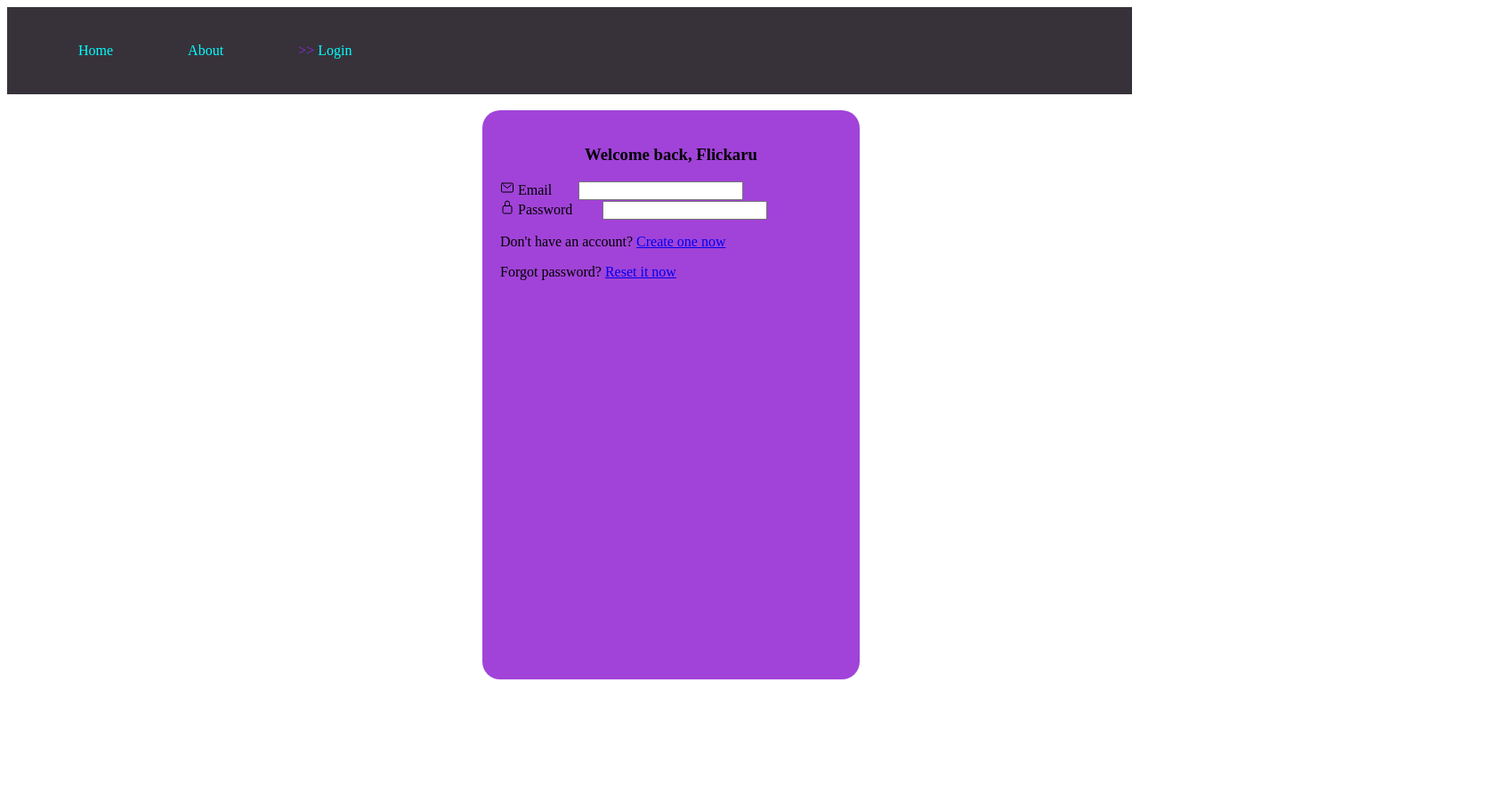
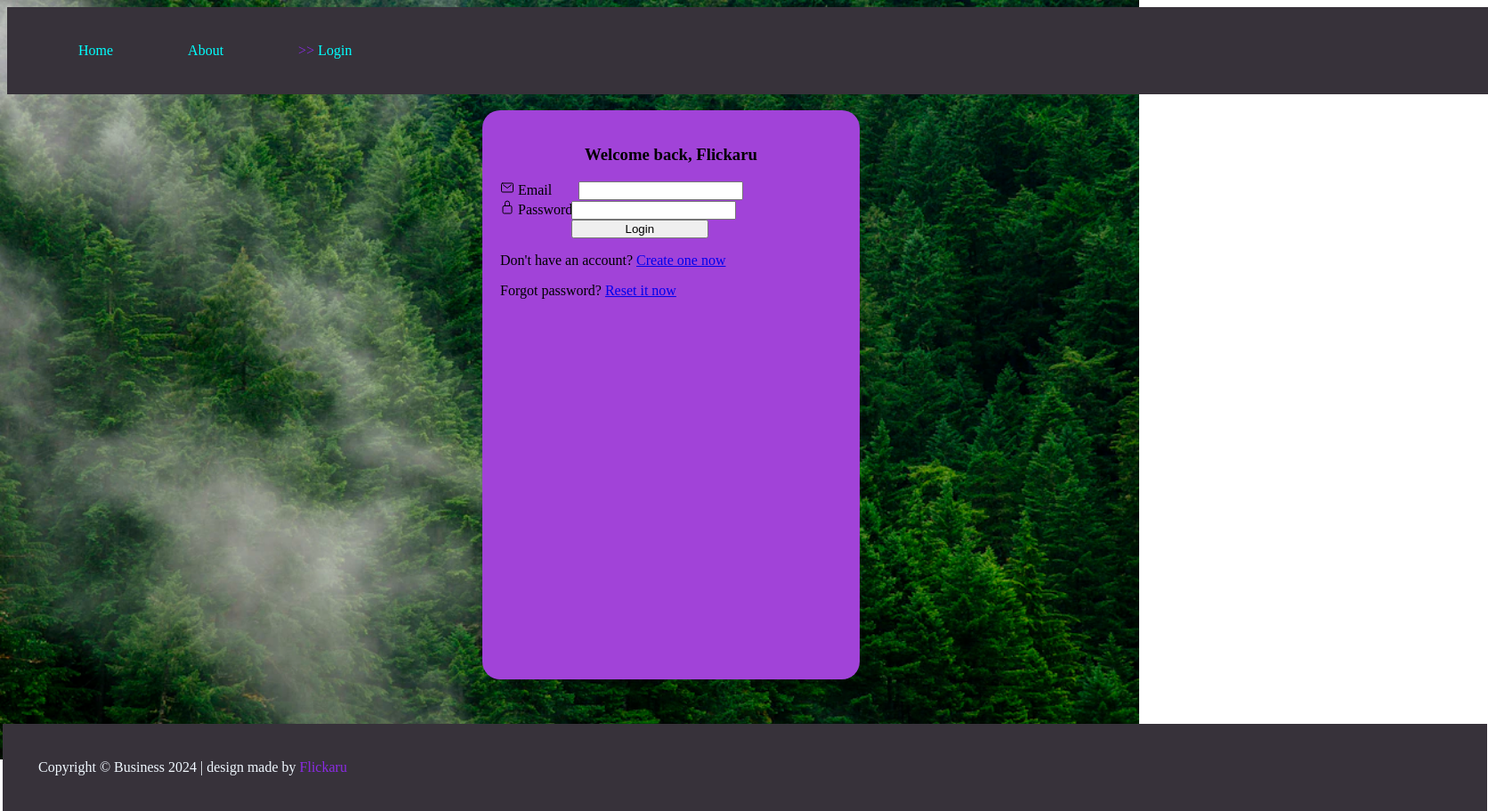
Before and after one commit to flickaru/simple-login-form, a plain HTML site: page index.html in a window 1280 px wide. Shown: the whole page at 89% size, 1672 px wide, since content can reach past the window. Before the commit the page ends 800 px from the top, so only its background shows below. Drawn offline with nearby package versions, Linux system fonts and the light colour scheme; a web font is replaced by a local one.

Commit message:
finished design

```diff
--- a/index.html
+++ b/index.html
@@ -20,11 +20,14 @@
             <ion-icon name="mail-outline"></ion-icon> Email<input type="mail"></input>
             <br>
             <ion-icon name="lock-closed-outline"></ion-icon> Password <input type="pass"></input>
+         <br>   <button class="login">Login</button>
             <p>Don't have an account? <a href="#">Create one now</a></p>
             <p>Forgot password? <a href="#">Reset it now</a></p>
                 </div>
 </body>
 
+<footer>Copyright © Business 2024 | design made by <a href="https://github.com/flickaru">Flickaru</a> </footer>
+
 <script type="module" src="https://unpkg.com/ionicons@7.1.0/dist/ionicons/ionicons.esm.js"></script>
 <script nomodule src="https://unpkg.com/ionicons@7.1.0/dist/ionicons/ionicons.js"></script>
 </html>
--- a/style.css
+++ b/style.css
@@ -1,3 +1,11 @@
+
+body {
+    background-image: url(/images/background.webp);
+    background-repeat: no-repeat;
+    width: 100vh;
+    height: 100%;
+    background-size: cover;
+}
 /* Font declarations */
 
 @font-face {
@@ -32,6 +40,8 @@ nav a {
 }
 
 nav {
+    margin: 0;
+    width: 198%;
     padding: 40px;
     background-color: rgb(55, 50, 58);
     position: relative; /* relative for the parent object, nav */
@@ -58,3 +68,29 @@ nav {
 input {
     transform: translate(30px);
 }
+
+.login {
+    width: 40%;
+    transform: translate(80px);
+}
+
+
+input[type=pass] {
+    transform: translate(-5px);
+}
+
+footer {
+    color: aliceblue;
+    font-family: ubuntu;
+    transform: translate(-5px, 690px);
+        margin: 0;
+        width: 198.5%;
+        padding: 40px;
+        background-color: rgb(55, 50, 58);
+        position: relative; /* relative for the parent object, nav */
+}
+
+footer a {
+    text-decoration: none;
+    color: blueviolet;
+}
```
Also changed, not shown: images/background.webp (added), 1 other file.
